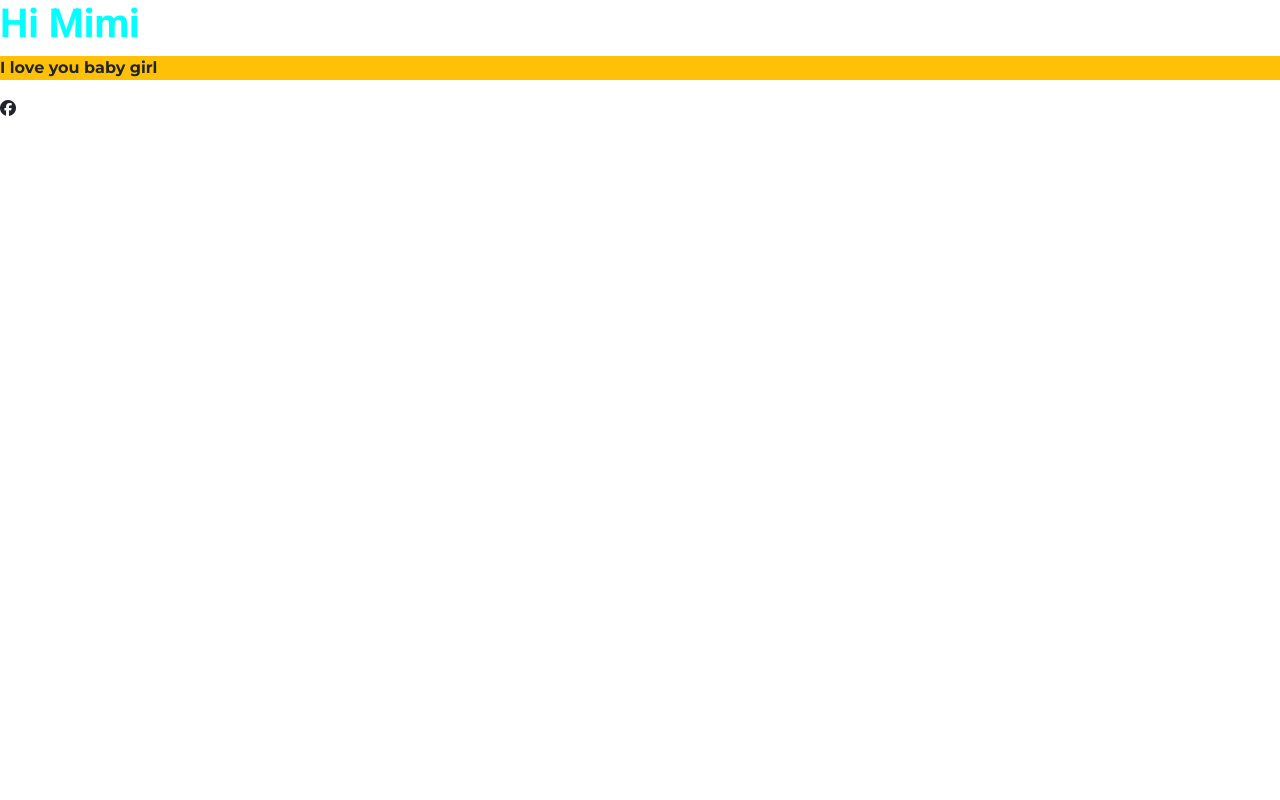
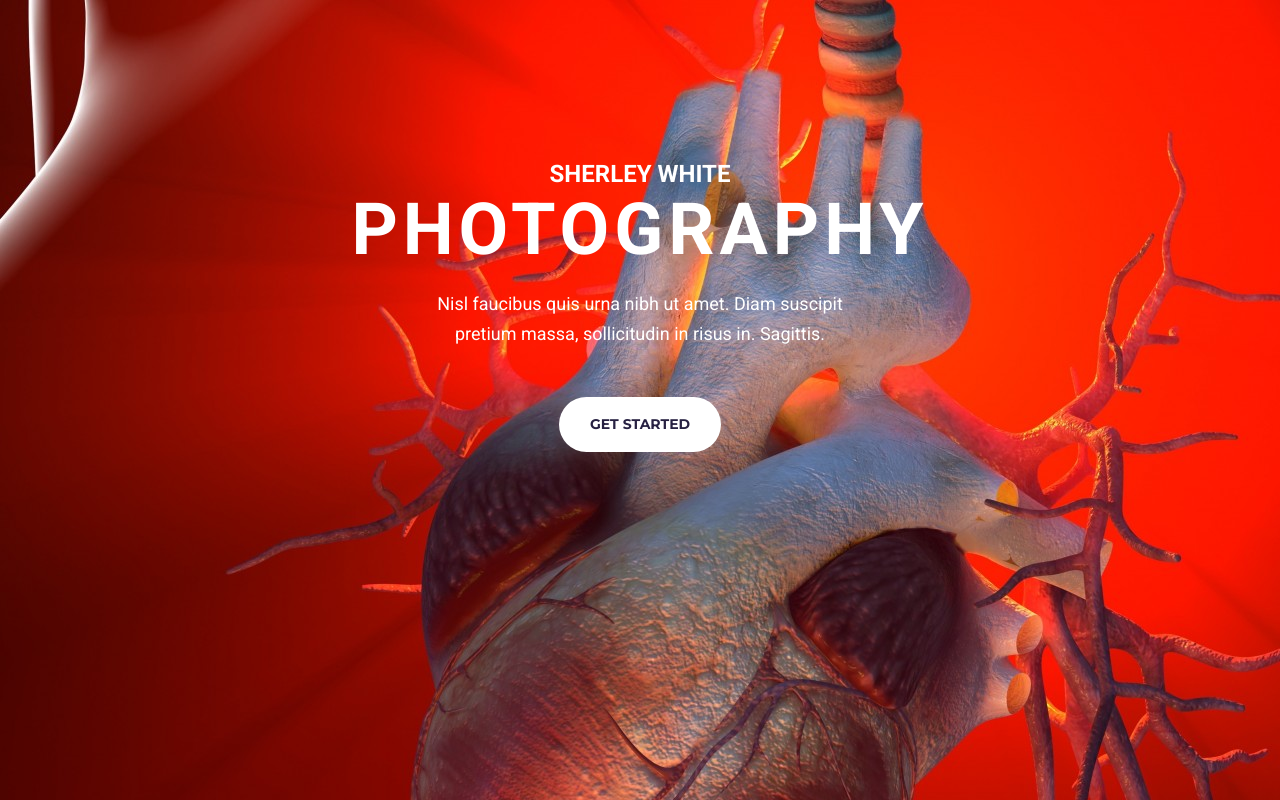
Before and after one commit to Miracle-2018/sample-proj, a plain HTML site: page index.html in a window 1280 px wide. Drawn offline with nearby package versions, Linux system fonts and the light colour scheme.

Commit message:
Added html content, template styling,  and styled the homepage

```diff
--- a/index.html
+++ b/index.html
@@ -29,8 +29,14 @@
     <title>Document</title>
   </head>
   <body>
-    <h1>Hi Mimi</h1>
-    <p class="bg-warning">I love you baby girl</p>
-    <i class="fa-brands fa-facebook"></i>
+    <div class="everything">
+      <p class="name">SHERLEY WHITE</p>
+      <h1 class="mb-3">PHOTOGRAPHY</h1>
+      <p class="mb-5 content">
+        Nisl faucibus quis urna nibh ut amet. Diam suscipit <br />
+        pretium massa, sollicitudin in risus in. Sagittis.
+      </p>
+      <a href="#" class="btn btn-fav">GET STARTED</a>
+    </div>
   </body>
 </html>
--- a/styles/site.css
+++ b/styles/site.css
@@ -1,12 +1,51 @@
 /*font-family: "Montserrat", sans-serif;
 font-family: "Roboto", sans-serif; */
 
-h1 {
-  color: aqua;
-  font-family: "Roboto", sans-serif;
+:root {
+  --mostused-font-family: "Roboto", sans-serif;
+  --default-color: #ffffff;
+  --button-font-family: "Montserrat", sans-serif;
+}
+body {
+  background-color: brown;
+  background-image: url(../images/extra.jpg);
+}
+.everything {
+  font-family: var(--mostused-font-family);
+  text-align: center;
+  padding: 160px 50px;
+}
+p,
+h1,
+h2 {
+  color: var(--default-color);
   font-weight: bold;
 }
-p {
-  font-family: "Montserrat", sans-serif;
-  font-weight: medium;
+h1 {
+  font-size: 72px;
+  line-height: 84.38px;
+  letter-spacing: 5px;
+  margin: 0;
 }
+.name {
+  font-size: 24px;
+  line-height: 28.13px;
+  margin: 0;
+}
+.content {
+  font-weight: 400;
+  line-height: 30px;
+  font-size: 18px;
+  margin: 0;
+}
+.btn-fav {
+  background: var(--default-color);
+  font-family: var(--button-font-family);
+  font-weight: bold;
+  font-size: 14px;
+  line-height: 17.07px;
+  color: #272142;
+  border-radius: 80px;
+  padding: 18px 30px;
+  margin: 0;
+}
```
Also changed, not shown: images/extra.jpg (added).
